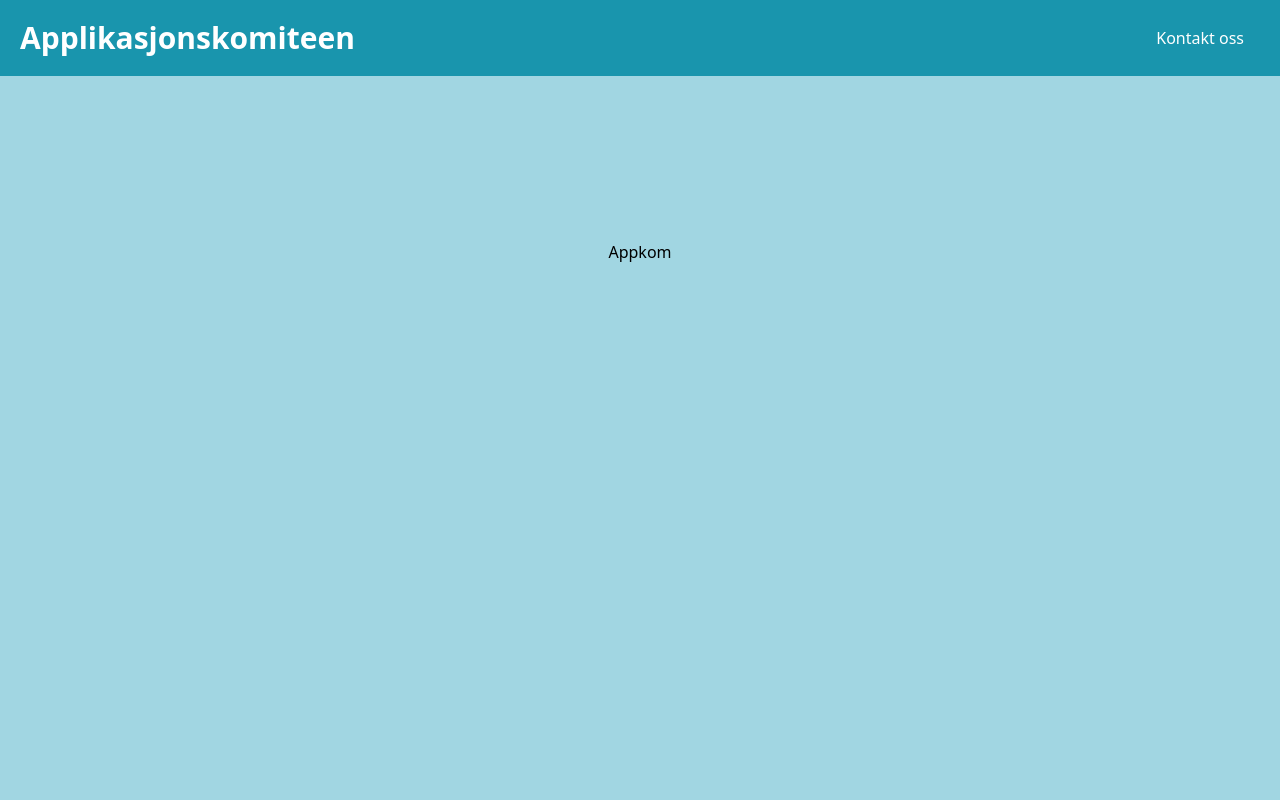
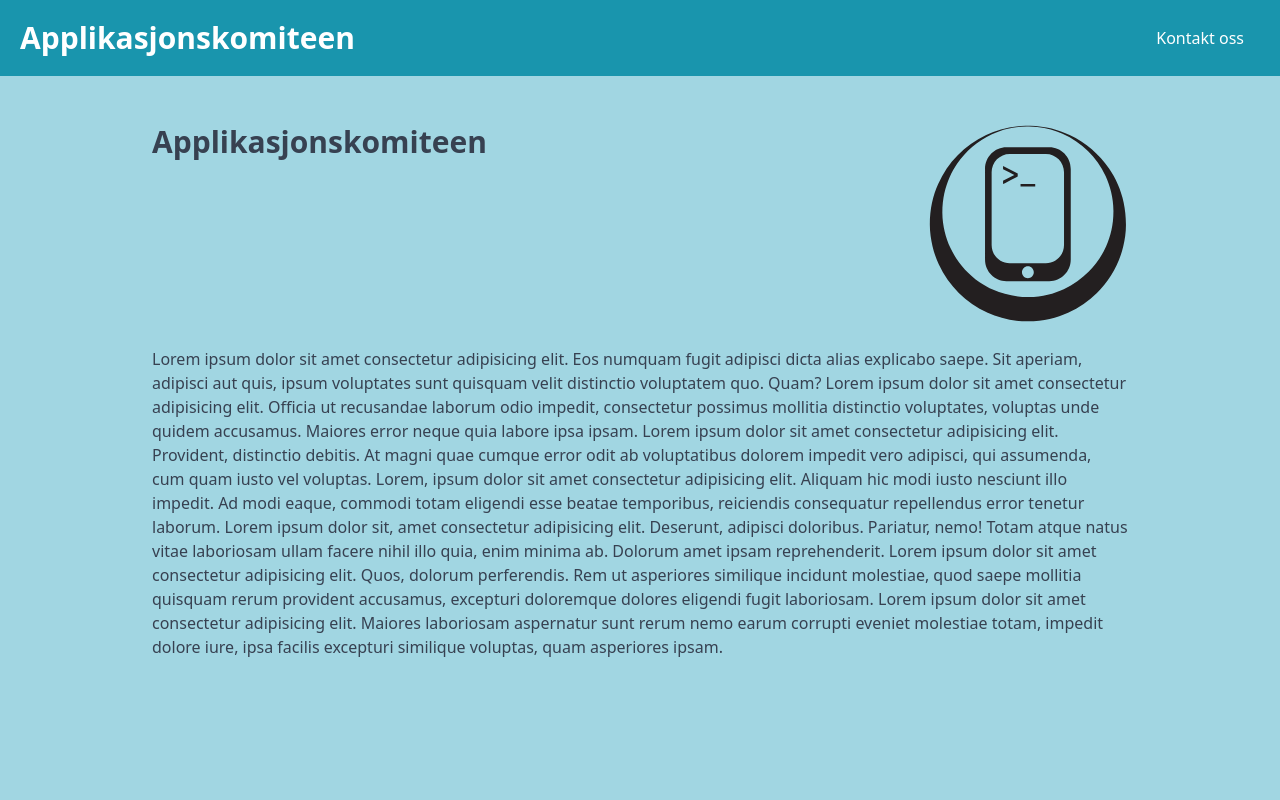
Before and after one commit to appKom/home, a Next.js app: page / in a window 1280 px wide. Shown: the top 800 px of the page. Built offline with nearby package versions, Linux system fonts and the light colour scheme.

Commit message:
started on homepage

```diff
--- a/app/page.tsx
+++ b/app/page.tsx
@@ -1,9 +1,55 @@
+import Image from "next/image";
+
 export default function Home() {
   return (
-    <div className="grid grid-rows-[20px_1fr_20px] items-center justify-items-center  p-8 pb-20 gap-16 sm:p-20 font-[family-name:var(--font-geist-sans)]">
-      <main className="flex flex-col gap-8 row-start-2 items-center sm:items-start">
-        <h1>Appkom</h1>
-      </main>
+    <div className="w-full flex justify-center min-h-screen">
+      <div className="py-6 px-6 w-full max-w-screen-lg text-gray-700">
+        <main className="flex flex-col">
+          <div className="flex flex-row justify-between">
+            <div>
+              <div className="py-6 flex flex-row justify-between">
+                <h1 className="text-3xl font-semibold ">
+                  Applikasjonskomiteen
+                </h1>
+                <Image
+                  src={"/logos/appkom-logo.svg"}
+                  alt={"Appkom logo"}
+                  width={200}
+                  height={200}
+                />
+              </div>
+              <article>
+                Lorem ipsum dolor sit amet consectetur adipisicing elit. Eos
+                numquam fugit adipisci dicta alias explicabo saepe. Sit aperiam,
+                adipisci aut quis, ipsum voluptates sunt quisquam velit
+                distinctio voluptatem quo. Quam? Lorem ipsum dolor sit amet
+                consectetur adipisicing elit. Officia ut recusandae laborum odio
+                impedit, consectetur possimus mollitia distinctio voluptates,
+                voluptas unde quidem accusamus. Maiores error neque quia labore
+                ipsa ipsam. Lorem ipsum dolor sit amet consectetur adipisicing
+                elit. Provident, distinctio debitis. At magni quae cumque error
+                odit ab voluptatibus dolorem impedit vero adipisci, qui
+                assumenda, cum quam iusto vel voluptas. Lorem, ipsum dolor sit
+                amet consectetur adipisicing elit. Aliquam hic modi iusto
+                nesciunt illo impedit. Ad modi eaque, commodi totam eligendi
+                esse beatae temporibus, reiciendis consequatur repellendus error
+                tenetur laborum. Lorem ipsum dolor sit, amet consectetur
+                adipisicing elit. Deserunt, adipisci doloribus. Pariatur, nemo!
+                Totam atque natus vitae laboriosam ullam facere nihil illo quia,
+                enim minima ab. Dolorum amet ipsam reprehenderit. Lorem ipsum
+                dolor sit amet consectetur adipisicing elit. Quos, dolorum
+                perferendis. Rem ut asperiores similique incidunt molestiae,
+                quod saepe mollitia quisquam rerum provident accusamus,
+                excepturi doloremque dolores eligendi fugit laboriosam. Lorem
+                ipsum dolor sit amet consectetur adipisicing elit. Maiores
+                laboriosam aspernatur sunt rerum nemo earum corrupti eveniet
+                molestiae totam, impedit dolore iure, ipsa facilis excepturi
+                similique voluptas, quam asperiores ipsam.
+              </article>
+            </div>
+          </div>
+        </main>
+      </div>
     </div>
   );
 }
--- a/components/Navbar.tsx
+++ b/components/Navbar.tsx
@@ -1,15 +1,18 @@
 import { GiHamburgerMenu } from "react-icons/gi";
 import { Button } from "./Button";
+import Link from "next/link";
 
 export default function Navbar() {
   return (
     <div className="bg-tealBlue w-full text-white">
       <div className="w-full flex justify-center">
         <nav className="flex items-center justify-between flex-wrap px-5 py-5 bg-tealBlue w-full max-w-[1920px]">
-          <h1 className="font-semibold text-lg sm:text-lg md:text-xl lg:text-2xl xl:text-3xl">
-            <span className="block sm:hidden">Appkom</span>
-            <span className="hidden sm:block">Applikasjonskomiteen</span>
-          </h1>
+          <Link href={"/"}>
+            <h1 className="font-semibold text-lg sm:text-lg md:text-xl lg:text-2xl xl:text-3xl hover:text-gray-300">
+              <span className="block sm:hidden">Appkom</span>
+              <span className="hidden sm:block">Applikasjonskomiteen</span>
+            </h1>
+          </Link>
 
           <div className="hidden sm:block">
             <Button title="Kontakt oss" href="/kontakt" color="onlineOrange" />
```
Also changed, not shown: public/logos/appkom-logo-m-bakgrunn.jpg (renamed from public/logo/appkom-logo-m-bakgrunn.jpg), public/logos/appkom-logo.svg (renamed from public/logo/appkom-logo.svg).
